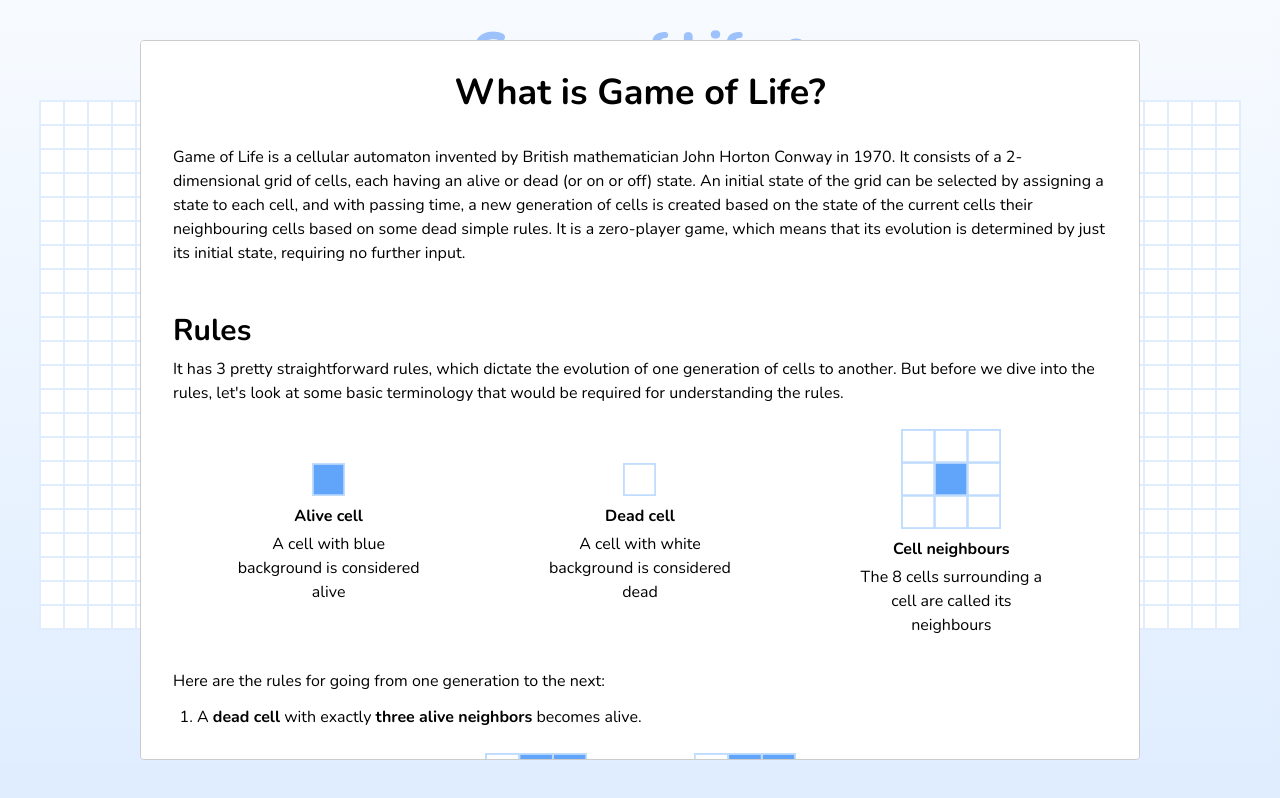
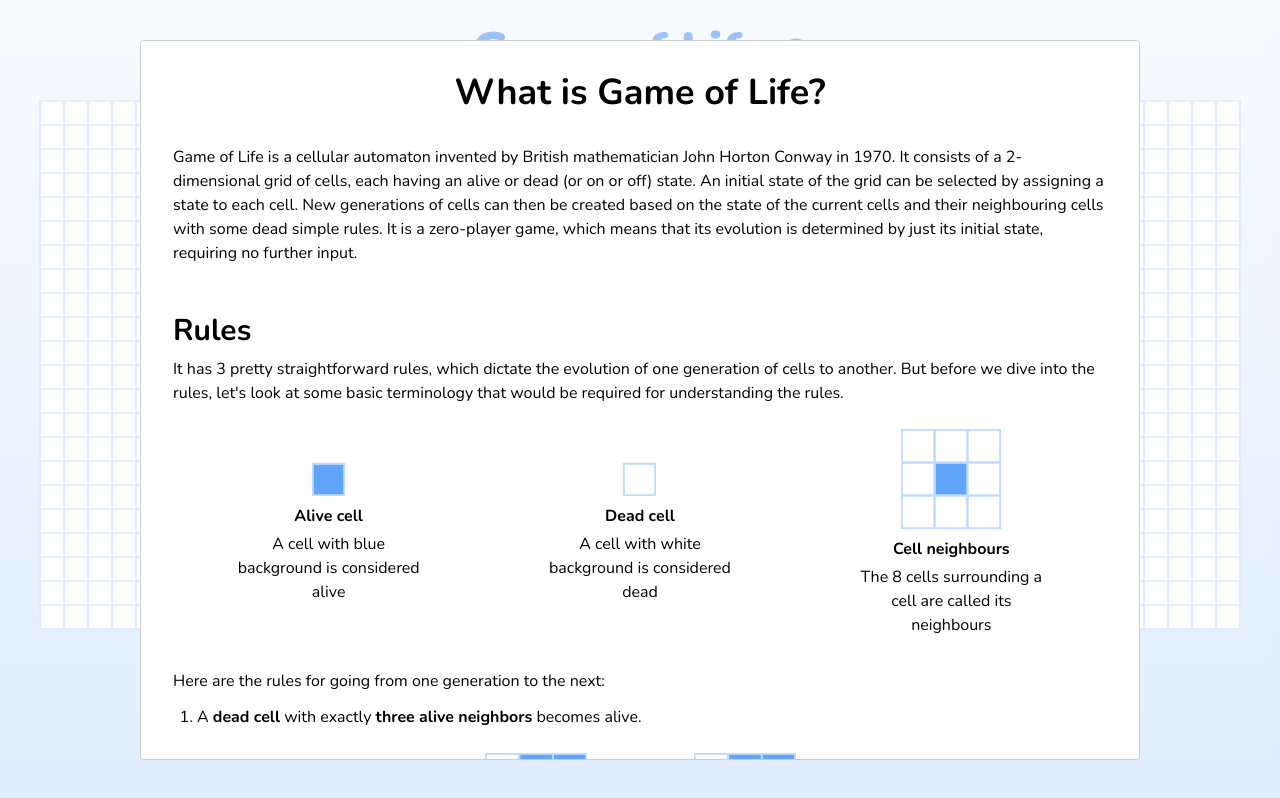
Before and after one commit to prateek3255/game-of-life, a Next.js app: page /game-of-life/ in a window 1280 px wide. Both pictures are taken after a click on the button 787 px from the left and 50 px from the top of the page. Built offline with nearby package versions, Linux system fonts and the light colour scheme.

Commit message:
💬  Info modal copy updates

```diff
--- a/components/InfoModal/InfoModal.tsx
+++ b/components/InfoModal/InfoModal.tsx
@@ -30,11 +30,11 @@ const InfoModal = ({
         Game of Life is a cellular automaton invented by British mathematician
         John Horton Conway in 1970. It consists of a 2-dimensional grid of
         cells, each having an alive or dead (or on or off) state. An initial
-        state of the grid can be selected by assigning a state to each cell, and
-        with passing time, a new generation of cells is created based on the
-        state of the current cells their neighbouring cells based on some dead
-        simple rules. It is a zero-player game, which means that its evolution
-        is determined by just its initial state, requiring no further input.
+        state of the grid can be selected by assigning a state to each cell. New
+        generations of cells can then be created based on the state of the
+        current cells and their neighbouring cells with some dead simple rules.
+        It is a zero-player game, which means that its evolution is determined
+        by just its initial state, requiring no further input.
       </p>
       <h2 className="sm:text-3xl text-xl font-bold sm:mt-12 mt-10">Rules</h2>
       <p className="mt-2">
@@ -86,9 +86,9 @@ const InfoModal = ({
           </li>
           <li>
             <div>
-              An <b>alive cell</b> with <b>zero or one neighbor dies</b> as if
-              by underpopulation, and an alive cell with{" "}
-              <b>four or more neighbors dies</b> as by overcrowding.
+              An <b>alive cell</b> with <b>zero or one alive neighbor dies</b>{" "}
+              as if by underpopulation, and an alive cell with{" "}
+              <b>four or more alive neighbors dies</b> as by overcrowding.
             </div>
             <div className="flex sm:flex-row flex-col my-6 w-full justify-around sm:gap-0 gap-6">
               <Image
@@ -110,7 +110,7 @@ const InfoModal = ({
           <li>
             <div>
               An <b>alive cell</b> with{" "}
-              <b>two or three neighbors continues to live</b>.
+              <b>two or three alive neighbors continues to live</b>.
             </div>
             <div
               className="mx-auto my-6 w-auto"
@@ -131,14 +131,18 @@ const InfoModal = ({
       </h2>
       <p className="mt-2">
         Now that you know the rules of the game, let's take a look at how the
-        board and the controls work. You can make any cell on the board alive or
-        dead by clicking on it, or you can click on the random button to
-        randomly make 30% of the cells alive. Once the initial state is ready
-        you can then click on the play button which generates a fixed number of
-        generations per second depending on the rate. Also the board wraps
-        around the edges, so the cells on the left edge have their neighbours on
-        the right edge and the cells on the top edge have their neighbours on
-        the bottom.
+        board and the controls work. You can{" "}
+        <b>make any cell on the board alive or dead by clicking on it</b>, or
+        you can click on the random button to randomly make 30% of the cells
+        alive. Once the initial state is ready you can then{" "}
+        <b>
+          click on the play button which generates a fixed number of generations
+          per second
+        </b>{" "}
+        depending on the generations per second rate, that you select from
+        dropdown (default is 10). Also <b>the board wraps around the edges</b>,
+        so the cells on the left edge have their neighbours on the right edge
+        and the cells on the top edge have their neighbours on the bottom.
       </p>
       <div className="mt-6 w-full flex justify-center">
         <video controls autoPlay loop width="500">
@@ -273,8 +277,8 @@ const InfoModal = ({
           rel="noreferrer noopener"
         >
           React
-        </a>{" "} and {" "}
-        💞 by <a href="https://prateeksurana.me">Prateek Surana</a>.
+        </a>{" "}
+        and 💞 by <a href="https://prateeksurana.me">Prateek Surana</a>.
       </p>
 
       <div className="mt-10 mx-auto w-full flex justify-center">
```
